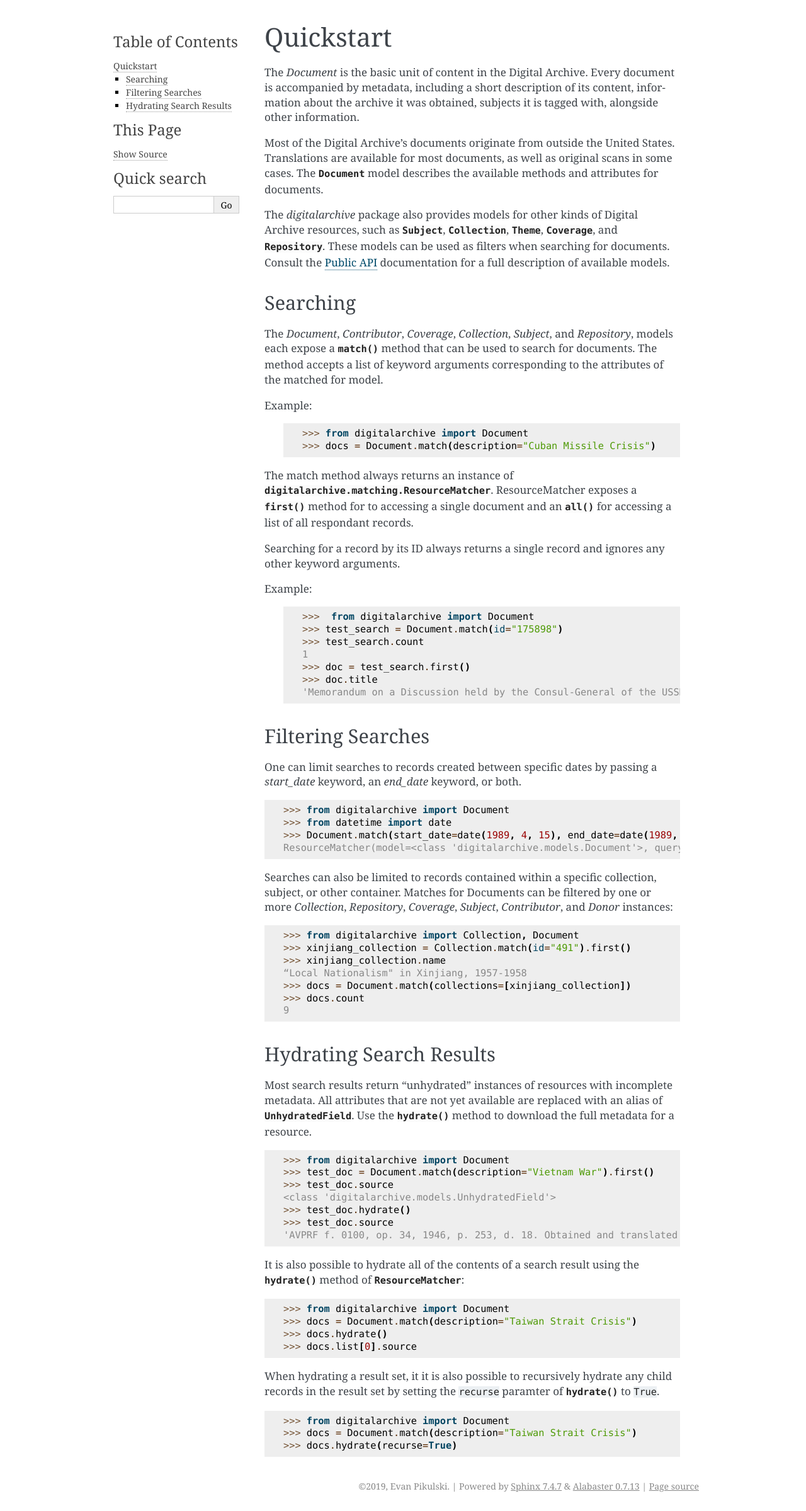
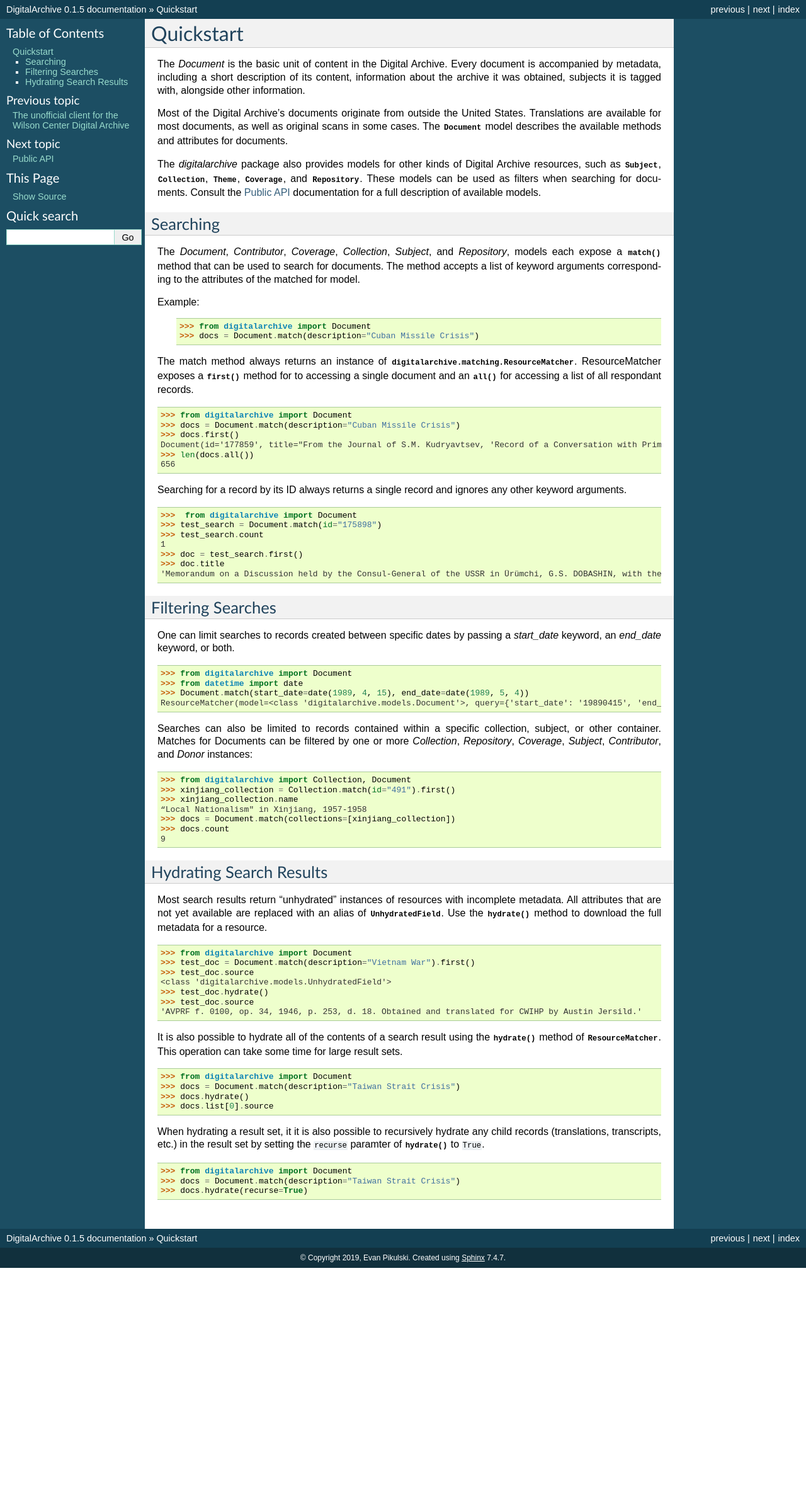
Before and after one commit to epikulski/digitalarchive, a Sphinx documentation site: the page built from docs/source/quickstart.rst, in a window 1280 px wide. Shown: the whole page at 63% size. Built offline with Sphinx 7.4.7, drawn with Linux system fonts in a browser that asks for light colours; pages that are not in the unit, such as notebooks, are missing from menus; after the commit the page ends 2013 px from its top, so only the background shows below that.

Commit message:
Progress.

```diff
--- a/docs/source/conf.py
+++ b/docs/source/conf.py
@@ -53,7 +53,7 @@ exclude_patterns = []
 # The theme to use for HTML and HTML Help pages.  See the documentation for
 # a list of builtin themes.
 #
-html_theme = 'alabaster'
+html_theme = 'classic'
 
 # Add any paths that contain custom static files (such as style sheets) here,
 # relative to this directory. They are copied after the builtin static files,
--- a/docs/source/quickstart.rst
+++ b/docs/source/quickstart.rst
@@ -30,9 +30,15 @@ The match method always returns an instance of :class:`digitalarchive.matching.R
 exposes a :meth:`~digitalarchive.matching.ResourceMatcher.first()` method for to accessing a single document and an
 :meth:`~digitalarchive.matching.ResourceMatcher.all()` for accessing a list of all respondant records.
 
+    >>> from digitalarchive import Document
+    >>> docs = Document.match(description="Cuban Missile Crisis")
+    >>> docs.first()
+    Document(id='177859', title="From the Journal of S.M. Kudryavtsev, 'Record of a Conversation with Prime Minister of Cuba Fidel Castro Ruz, 21 January 1961'")
+    >>> len(docs.all())
+    656
+
 Searching for a record by its ID always returns a single record and ignores any other keyword arguments.
 
-Example:
     >>>  from digitalarchive import Document
     >>> test_search = Document.match(id="175898")
     >>> test_search.count
@@ -44,7 +50,6 @@ Example:
 
 Filtering Searches
 ------------------
-
 One can limit searches to records created between specific dates by passing a `start_date` keyword, an `end_date`
 keyword, or both.
 
@@ -81,15 +86,17 @@ download the full metadata for a resource.
     'AVPRF f. 0100, op. 34, 1946, p. 253, d. 18. Obtained and translated for CWIHP by Austin Jersild.'
 
 It is also possible to hydrate all of the contents of a search result using the
-:meth:`~digitalarchive.matching.ResourceMatcher.hydrate()` method of :class:`~digitalarchive.matching.ResourceMatcher`:
+:meth:`~digitalarchive.matching.ResourceMatcher.hydrate()` method of :class:`~digitalarchive.matching.ResourceMatcher`.
+This operation can take some time for large result sets.
 
     >>> from digitalarchive import Document
     >>> docs = Document.match(description="Taiwan Strait Crisis")
     >>> docs.hydrate()
     >>> docs.list[0].source
 
-When hydrating a result set, it it is also possible to recursively hydrate any child records in the result set by
-setting the ``recurse`` paramter of :meth:`~digitalarchive.matching.ResourceMatcher.hydrate()` to ``True``.
+When hydrating a result set, it it is also possible to recursively hydrate any child records (translations, transcripts,
+etc.) in the result set by setting the ``recurse`` paramter of
+:meth:`~digitalarchive.matching.ResourceMatcher.hydrate()` to ``True``.
 
     >>> from digitalarchive import Document
     >>> docs = Document.match(description="Taiwan Strait Crisis")
```
Also changed, not shown: docs/source/api.rst (+34 -2 lines).
